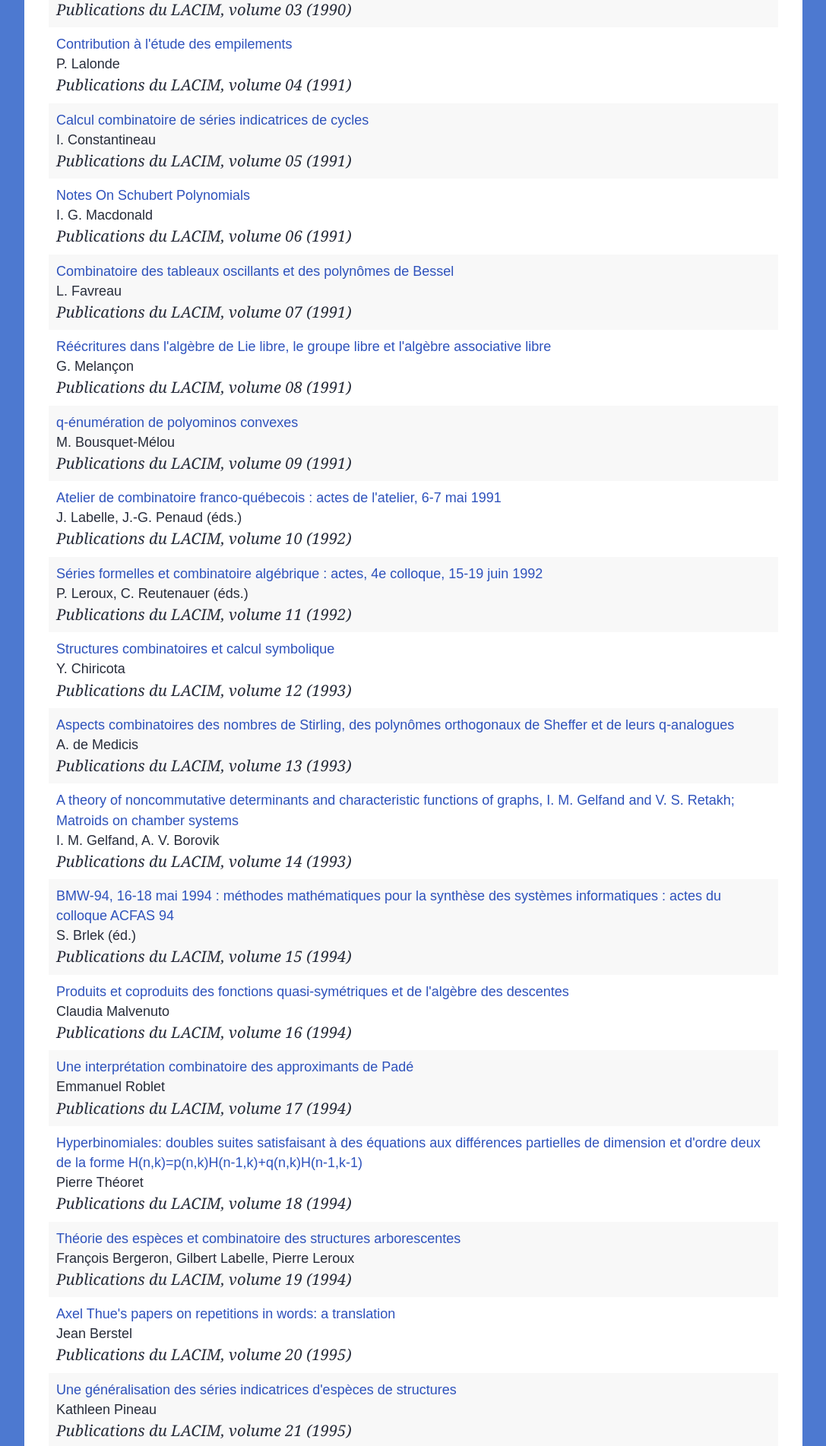
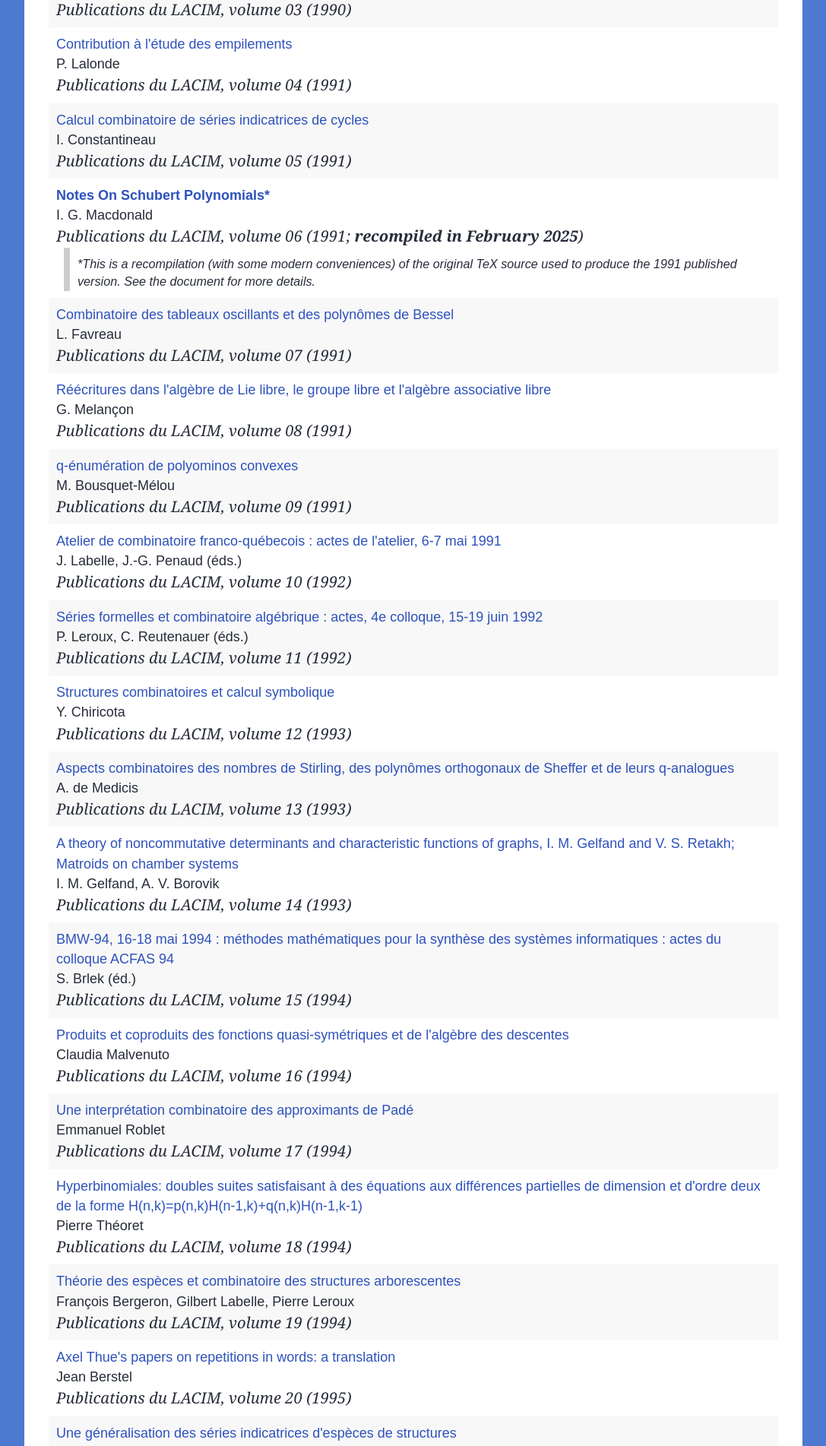
Before and after one commit to lacim-uqam/lacim-uqam.github.io, a Jekyll site: the page built from en/publications.md, in a window 1280 px wide. Shown: the part 938-2841 px from the top of the page at 76% size, without its empty margins (96-1183 px from the left). Built offline with Jekyll 4.4.1, drawn with Linux system fonts in a browser that asks for light colours; our own code applies the rules of GitHub Pages for plain Markdown files.

Commit message:
post new recompiled version of Macdonald's book

```diff
--- a/_data/publications-du-lacim.yml
+++ b/_data/publications-du-lacim.yml
@@ -44,13 +44,17 @@
   ISBN: "?"
 
 - volume: "06"
-  title: Notes On Schubert Polynomials
+  title: <b>Notes On Schubert Polynomials*</b>
   author: I. G. Macdonald
-  year: 1991
-  copyright: "?"
-  copyright_long: "?"
+  year: 1991; <b>recompiled in February 2025</b>
+  copyright: "LACIM"
+  copyright_long: "LACIM"
   type: Book
-  ISBN: "?"
+  ISBN: "2-89276-086-0 LACIM Montréal"
+  note: >
+    *This is a recompilation (with some modern conveniences) of the original
+    TeX source used to produce the 1991 published version. See the document for
+    more details.
 
 - volume: "07"
   title: Combinatoire des tableaux oscillants et des polynômes de Bessel
--- a/_layouts/publications.html
+++ b/_layouts/publications.html
@@ -14,6 +14,13 @@
                         {{ publication.author }}
                         <br>
                         <em>Publications du LACIM, volume {{ publication.volume }} ({{ publication.year }})</em>
+                        {% if publication.note %}
+                        <div class="publication-note">
+                            <blockquote>
+                            {{ publication.note }}
+                            </blockquote>
+                        </div>
+                        {% endif %}
                     </div>
                 </li>
                 {% endfor %}
--- /dev/null
+++ b/_sass/_publications.scss
@@ -0,0 +1,12 @@
+.publication {
+}
+
+.publication blockquote {
+  background: #ffffff;
+  border-left: 8px solid #ccc;
+  margin: 0px 0px 0px 10px;
+  padding: 10px 10px 0px 10px;
+  // quotes: "\201C""\201D""\2018""\2019";
+  font-size: 0.9em;
+  font-style: italic;
+}
--- a/css/style.scss
+++ b/css/style.scss
@@ -75,5 +75,6 @@
 @import "_map";
 @import "_navigation";
 @import "_posts";
+@import "_publications";
 @import "_seminar";
 @import "_sponsors";
```
Also changed, not shown: 1 other file.
